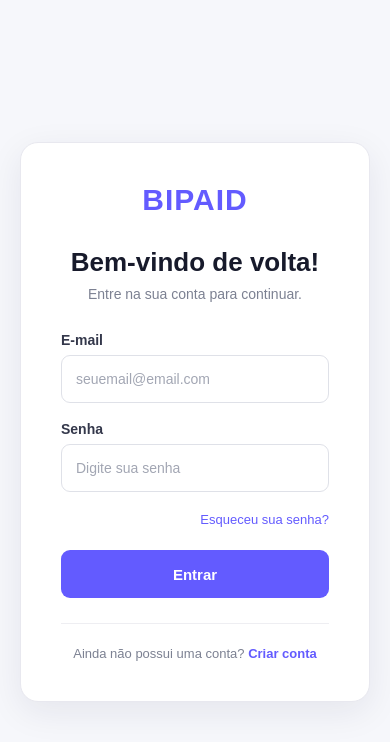
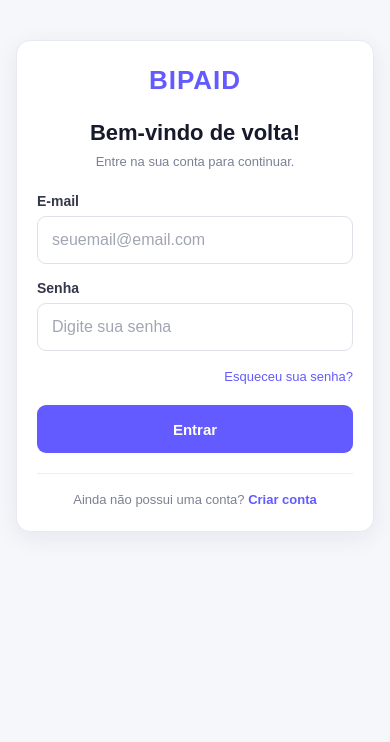
Before and after one commit to isadoraaraujo161/BIAPIDagenda, a website: page public/login.html in a window 390 px wide. Drawn offline with Linux system fonts and the light colour scheme.

Commit message:
atulizando informações

```diff
--- a/public/esqueci.css
+++ b/public/esqueci.css
@@ -120,3 +120,82 @@ button:hover {
 .voltar-login a:hover {
     text-decoration: underline;
 }
+
+
+/* Tablets e telas menores */
+@media (max-width: 768px) {
+    .cartao-recuperacao {
+        max-width: 380px;
+        padding: 32px;
+    }
+
+    .logo {
+        font-size: 28px;
+    }
+
+    h1 {
+        font-size: 24px;
+    }
+}
+
+/* Celulares */
+@media (max-width: 480px) {
+    .container-recuperacao {
+        padding: 16px;
+        align-items: flex-start;
+        padding-top: 40px;
+    }
+
+    .cartao-recuperacao {
+        max-width: 100%;
+        padding: 24px 20px;
+        border-radius: 14px;
+        box-shadow: 0 6px 24px rgba(30, 25, 70, 0.07);
+    }
+
+    .logo {
+        margin-bottom: 24px;
+        font-size: 26px;
+    }
+
+    h1 {
+        font-size: 22px;
+    }
+
+    .subtitulo {
+        margin-bottom: 24px;
+        font-size: 13px;
+    }
+
+    .grupo-entrada {
+        margin-bottom: 16px;
+    }
+
+    .grupo-entrada input {
+        font-size: 16px; /* evita o zoom automático do iOS ao focar no campo */
+    }
+
+    .voltar-login {
+        margin-top: 20px;
+        padding-top: 18px;
+    }
+}
+
+/* Celulares muito pequenos */
+@media (max-width: 360px) {
+    .cartao-recuperacao {
+        padding: 20px 16px;
+    }
+
+    .logo {
+        font-size: 24px;
+    }
+
+    h1 {
+        font-size: 20px;
+    }
+
+    button {
+        font-size: 14px;
+    }
+}
--- a/public/login.css
+++ b/public/login.css
@@ -136,3 +136,85 @@ button:hover {
 .criar-conta a:hover {
     text-decoration: underline;
 }
+
+
+/* Tablets e telas menores */
+@media (max-width: 768px) {
+    .cartao-login {
+        max-width: 380px;
+        padding: 32px;
+    }
+
+    .logo {
+        font-size: 28px;
+    }
+
+    h1 {
+        font-size: 24px;
+    }
+}
+
+/* Celulares */
+@media (max-width: 480px) {
+    .caixa-login {
+        align-items: flex-start;
+        padding: 40px 16px 16px;
+    }
+
+    .cartao-login {
+        max-width: 100%;
+        padding: 24px 20px;
+        border-radius: 14px;
+        box-shadow: 0 6px 24px rgba(30, 25, 70, 0.07);
+    }
+
+    .logo {
+        margin-bottom: 24px;
+        font-size: 26px;
+    }
+
+    h1 {
+        font-size: 22px;
+    }
+
+    .subtitulo {
+        margin-bottom: 24px;
+        font-size: 13px;
+    }
+
+    .grupo-entrada {
+        margin-bottom: 16px;
+    }
+
+    .grupo-entrada input {
+        font-size: 16px; /* evita o zoom automático do iOS ao focar no campo */
+    }
+
+    .esqueci-senha {
+        margin-bottom: 20px;
+    }
+
+    .criar-conta {
+        margin-top: 20px;
+        padding-top: 18px;
+    }
+}
+
+/* Celulares muito pequenos */
+@media (max-width: 360px) {
+    .cartao-login {
+        padding: 20px 16px;
+    }
+
+    .logo {
+        font-size: 24px;
+    }
+
+    h1 {
+        font-size: 20px;
+    }
+
+    button {
+        font-size: 14px;
+    }
+}
--- a/public/registrar.css
+++ b/public/registrar.css
@@ -125,3 +125,80 @@ button:hover {
 .link-login a:hover {
     text-decoration: underline;
 }
+
+/* Tablets e telas menores */
+@media (max-width: 768px) {
+    .cartao-cadastro {
+        max-width: 380px;
+        padding: 32px;
+    }
+
+    .logo {
+        font-size: 28px;
+    }
+
+    h1 {
+        font-size: 24px;
+    }
+}
+
+/* Celulares */
+@media (max-width: 480px) {
+    .container-cadastro {
+        align-items: flex-start;
+        padding: 32px 16px 16px;
+    }
+
+    .cartao-cadastro {
+        max-width: 100%;
+        padding: 24px 20px;
+        border-radius: 14px;
+        box-shadow: 0 6px 24px rgba(30, 25, 70, 0.07);
+    }
+
+    .logo {
+        margin-bottom: 24px;
+        font-size: 26px;
+    }
+
+    h1 {
+        font-size: 22px;
+    }
+
+    .subtitulo {
+        margin-bottom: 22px;
+        font-size: 13px;
+    }
+
+    .grupo-entrada {
+        margin-bottom: 14px;
+    }
+
+    .grupo-entrada input {
+        font-size: 16px; /* evita o zoom automático do iOS ao focar no campo */
+    }
+
+    .link-login {
+        margin-top: 20px;
+        padding-top: 18px;
+    }
+}
+
+/* Celulares muito pequenos */
+@media (max-width: 360px) {
+    .cartao-cadastro {
+        padding: 20px 16px;
+    }
+
+    .logo {
+        font-size: 24px;
+    }
+
+    h1 {
+        font-size: 20px;
+    }
+
+    button {
+        font-size: 14px;
+    }
+}
```
Also changed, not shown: public/index.css (+41 -0 lines).
